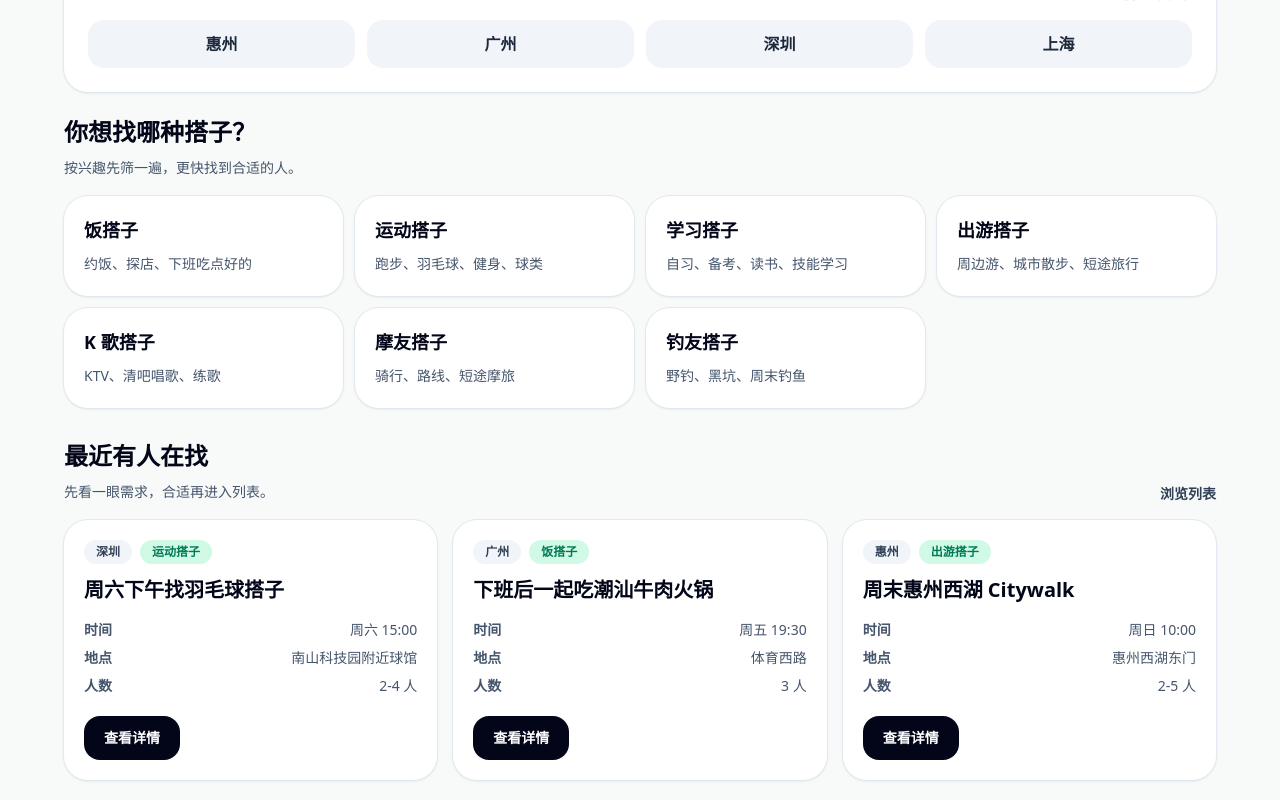
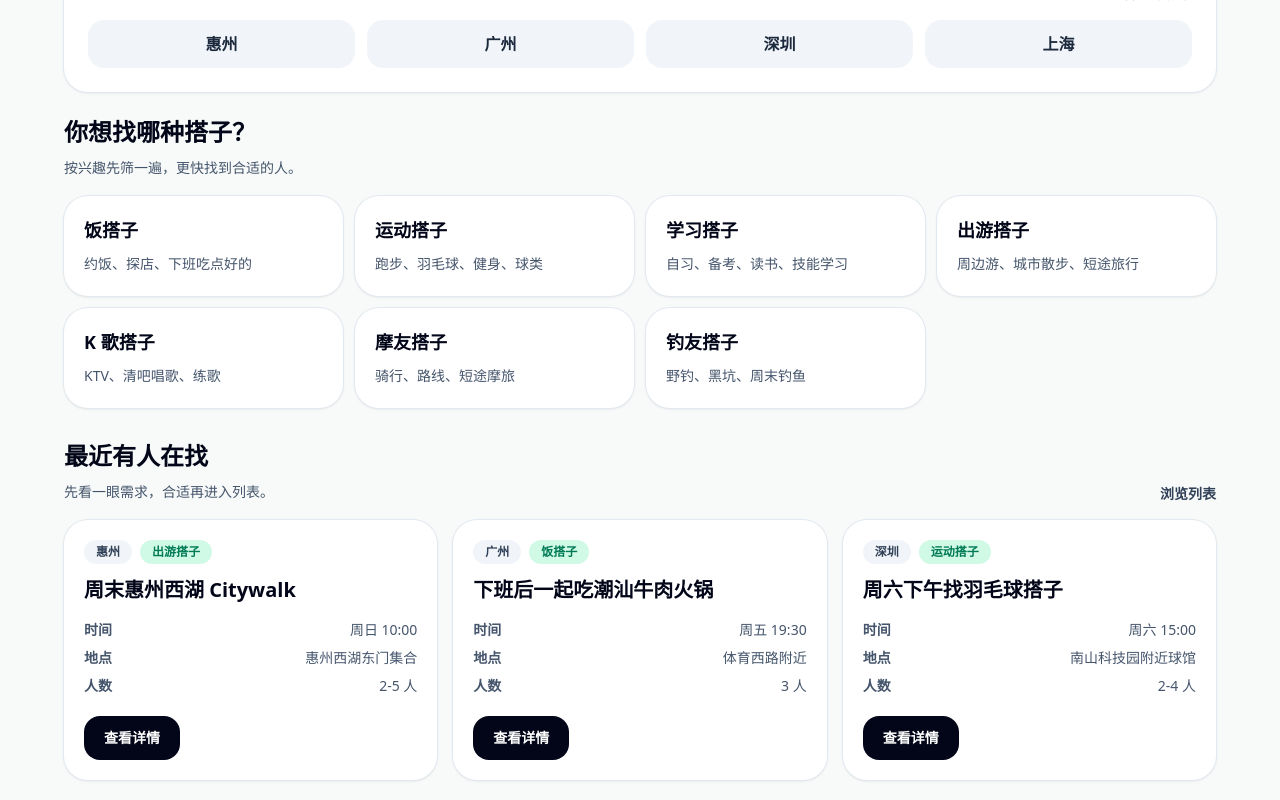
Before and after one commit to chengyu1995/city-partner-platform, a Next.js app: page / in a window 1280 px wide. Shown: the part 666-1466 px from the top of the page. Built offline with nearby package versions, Linux system fonts and the light colour scheme.

Commit message:
worker: bf77a495-582d-4e1f-aaa6-64878e49e48e 新需求：执行同城搭子网站 MVP 第一阶段 BATCH-P3：发布页和本地草稿流程 项目名称：同城搭子网站 项目目录：D:\Projects\01-active

```diff
--- a/src/app/page.tsx
+++ b/src/app/page.tsx
@@ -1,43 +1,7 @@
 import Link from "next/link";
+import { mockPartnerPosts, partnerCategories, partnerCities } from "@/lib/mock-partners";
 
-const cities = ["惠州", "广州", "深圳", "上海"];
-
-const categories = [
-  { name: "饭搭子", desc: "约饭、探店、下班吃点好的" },
-  { name: "运动搭子", desc: "跑步、羽毛球、健身、球类" },
-  { name: "学习搭子", desc: "自习、备考、读书、技能学习" },
-  { name: "出游搭子", desc: "周边游、城市散步、短途旅行" },
-  { name: "K 歌搭子", desc: "KTV、清吧唱歌、练歌" },
-  { name: "摩友搭子", desc: "骑行、路线、短途摩旅" },
-  { name: "钓友搭子", desc: "野钓、黑坑、周末钓鱼" },
-];
-
-const previewPosts = [
-  {
-    title: "周六下午找羽毛球搭子",
-    city: "深圳",
-    category: "运动搭子",
-    startsAt: "周六 15:00",
-    location: "南山科技园附近球馆",
-    capacity: "2-4 人",
-  },
-  {
-    title: "下班后一起吃潮汕牛肉火锅",
-    city: "广州",
-    category: "饭搭子",
-    startsAt: "周五 19:30",
-    location: "体育西路",
-    capacity: "3 人",
-  },
-  {
-    title: "周末惠州西湖 Citywalk",
-    city: "惠州",
-    category: "出游搭子",
-    startsAt: "周日 10:00",
-    location: "惠州西湖东门",
-    capacity: "2-5 人",
-  },
-];
+const previewPosts = mockPartnerPosts.slice(0, 3);
 
 function partnerHref(city?: string, category?: string) {
   const params = new URLSearchParams();
@@ -122,7 +86,7 @@ export default function Home() {
           </div>
 
           <div className="mt-4 grid grid-cols-2 gap-3 sm:grid-cols-4">
-            {cities.map((city) => (
+            {partnerCities.map((city) => (
               <Link
                 key={city}
                 href={partnerHref(city)}
@@ -141,7 +105,7 @@ export default function Home() {
           </div>
 
           <div className="grid gap-3 sm:grid-cols-2 lg:grid-cols-4">
-            {categories.map((category) => (
+            {partnerCategories.map((category) => (
               <Link
                 key={category.name}
                 href={partnerHref(undefined, category.name)}
--- a/src/app/partners/page.tsx
+++ b/src/app/partners/page.tsx
@@ -11,93 +11,21 @@ import {
   subscribeLocalPostDrafts,
   type LocalPostDraft,
 } from "@/lib/local-drafts";
-
-const cities = ["全部", "惠州", "广州", "深圳", "上海"];
-const categories = ["全部", "饭搭子", "运动搭子", "学习搭子", "出游搭子", "K 歌搭子", "摩友搭子", "钓友搭子"];
-
-const examplePartners: LocalPostDraft[] = [
-  {
-    id: "example-1",
-    city: "惠州",
-    category: "出游搭子",
-    title: "周末惠州西湖 Citywalk",
-    startsAt: "周日 10:00",
-    endsAt: "周日 16:00",
-    location: "惠州西湖东门集合",
-    capacity: "2-5 人",
-    description: "轻松散步拍照，中午附近吃饭，节奏慢一点。",
-    targetPeople: "喜欢走路拍照，新手友好",
-    budgetNote: "AA，预计人均 80 元内",
-    notes: "遇到下雨就改期",
-    hostName: "阿城",
-    contactType: "微信",
-    contactValue: "",
-    status: "pending_review",
-    createdAt: "2026-07-05T10:00:00.000Z",
-  },
-  {
-    id: "example-2",
-    city: "广州",
-    category: "饭搭子",
-    title: "下班后一起吃潮汕牛肉火锅",
-    startsAt: "周五 19:30",
-    endsAt: "",
-    location: "体育西路附近",
-    capacity: "3 人",
-    description: "想找附近下班后的饭搭子，吃完可以顺路散步。",
-    targetPeople: "不赶时间，能接受 AA",
-    budgetNote: "AA，约 100 元/人",
-    notes: "不拼酒",
-    hostName: "小林",
-    contactType: "微信",
-    contactValue: "",
-    status: "pending_review",
-    createdAt: "2026-07-05T11:00:00.000Z",
-  },
-  {
-    id: "example-3",
-    city: "深圳",
-    category: "运动搭子",
-    title: "周六下午找羽毛球搭子",
-    startsAt: "周六 15:00",
-    endsAt: "周六 17:00",
-    location: "南山科技园附近球馆",
-    capacity: "2-4 人",
-    description: "休闲局，不卷水平，主要动一动出汗。",
-    targetPeople: "能打基础回合即可",
-    budgetNote: "场地费 AA",
-    notes: "请自带球拍",
-    hostName: "Leo",
-    contactType: "手机号",
-    contactValue: "",
-    status: "pending_review",
-    createdAt: "2026-07-05T12:00:00.000Z",
-  },
-  {
-    id: "example-4",
-    city: "上海",
-    category: "学习搭子",
-    title: "晚上自习搭子，互相监督",
-    startsAt: "工作日 19:30",
-    endsAt: "工作日 22:00",
-    location: "徐家汇附近自习室",
-    capacity: "2 人",
-    description: "备考和技能学习都可以，安静学习，结束简单复盘。",
-    targetPeople: "想稳定学习的人",
-    budgetNote: "自习室费用自理",
-    notes: "不闲聊打扰",
-    hostName: "Mia",
-    contactType: "其他方式",
-    contactValue: "",
-    status: "pending_review",
-    createdAt: "2026-07-05T13:00:00.000Z",
-  },
-];
+import { mockPartnerPosts, partnerCategories, partnerCities, partnerStatusText } from "@/lib/mock-partners";
 
 const statusText: Record<LocalPostDraft["status"], string> = {
   draft: "草稿",
-  pending_review: "待审核",
+  pending_review: partnerStatusText.pending_review,
 };
+
+const cities = ["全部", ...partnerCities];
+const categories = ["全部", ...partnerCategories.map((category) => category.name)];
+
+const examplePartners: LocalPostDraft[] = mockPartnerPosts.map((post) => ({
+  ...post,
+  contactType: "",
+  contactValue: "",
+}));
 
 function hrefWith(params: { city?: string; category?: string }) {
   const query = new URLSearchParams();
--- /dev/null
+++ b/src/lib/mock-partners.ts
@@ -0,0 +1,106 @@
+export const partnerCities = ["惠州", "广州", "深圳", "上海"] as const;
+
+export const partnerCategories = [
+  { name: "饭搭子", desc: "约饭、探店、下班吃点好的" },
+  { name: "运动搭子", desc: "跑步、羽毛球、健身、球类" },
+  { name: "学习搭子", desc: "自习、备考、读书、技能学习" },
+  { name: "出游搭子", desc: "周边游、城市散步、短途旅行" },
+  { name: "K 歌搭子", desc: "KTV、清吧唱歌、练歌" },
+  { name: "摩友搭子", desc: "骑行、路线、短途摩旅" },
+  { name: "钓友搭子", desc: "野钓、黑坑、周末钓鱼" },
+] as const;
+
+export type MockPartnerStatus = "pending_review";
+
+export type MockPartnerPost = {
+  id: string;
+  city: string;
+  category: string;
+  title: string;
+  startsAt: string;
+  endsAt: string;
+  location: string;
+  capacity: string;
+  description: string;
+  targetPeople: string;
+  budgetNote: string;
+  notes: string;
+  hostName: string;
+  status: MockPartnerStatus;
+  createdAt: string;
+};
+
+export const mockPartnerPosts: MockPartnerPost[] = [
+  {
+    id: "mock-huizhou-citywalk",
+    city: "惠州",
+    category: "出游搭子",
+    title: "周末惠州西湖 Citywalk",
+    startsAt: "周日 10:00",
+    endsAt: "周日 16:00",
+    location: "惠州西湖东门集合",
+    capacity: "2-5 人",
+    description: "轻松散步拍照，中午附近吃饭，节奏慢一点。",
+    targetPeople: "喜欢走路拍照，新手友好",
+    budgetNote: "AA，预计人均 80 元内",
+    notes: "遇到下雨就改期",
+    hostName: "阿城",
+    status: "pending_review",
+    createdAt: "2026-07-05T10:00:00.000Z",
+  },
+  {
+    id: "mock-guangzhou-hotpot",
+    city: "广州",
+    category: "饭搭子",
+    title: "下班后一起吃潮汕牛肉火锅",
+    startsAt: "周五 19:30",
+    endsAt: "",
+    location: "体育西路附近",
+    capacity: "3 人",
+    description: "想找附近下班后的饭搭子，吃完可以顺路散步。",
+    targetPeople: "不赶时间，能接受 AA",
+    budgetNote: "AA，约 100 元/人",
+    notes: "不拼酒",
+    hostName: "小林",
+    status: "pending_review",
+    createdAt: "2026-07-05T11:00:00.000Z",
+  },
+  {
+    id: "mock-shenzhen-badminton",
+    city: "深圳",
+    category: "运动搭子",
+    title: "周六下午找羽毛球搭子",
+    startsAt: "周六 15:00",
+    endsAt: "周六 17:00",
+    location: "南山科技园附近球馆",
+    capacity: "2-4 人",
+    description: "休闲局，不卷水平，主要动一动出汗。",
+    targetPeople: "能打基础回合即可",
+    budgetNote: "场地费 AA",
+    notes: "请自带球拍",
+    hostName: "Leo",
+    status: "pending_review",
+    createdAt: "2026-07-05T12:00:00.000Z",
+  },
+  {
+    id: "mock-shanghai-study",
+    city: "上海",
+    category: "学习搭子",
+    title: "晚上自习搭子，互相监督",
+    startsAt: "工作日 19:30",
+    endsAt: "工作日 22:00",
+    location: "徐家汇附近自习室",
+    capacity: "2 人",
+    description: "备考和技能学习都可以，安静学习，结束简单复盘。",
+    targetPeople: "想稳定学习的人",
+    budgetNote: "自习室费用自理",
+    notes: "不闲聊打扰",
+    hostName: "Mia",
+    status: "pending_review",
+    createdAt: "2026-07-05T13:00:00.000Z",
+  },
+];
+
+export const partnerStatusText: Record<MockPartnerStatus, string> = {
+  pending_review: "待审核",
+};
```
Also changed, not shown: 1 other file (tests, documents, lock files or other folders).
